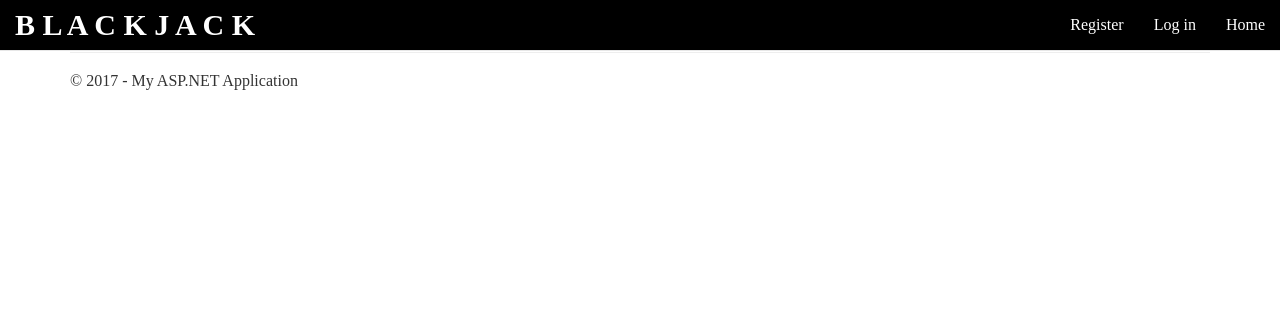
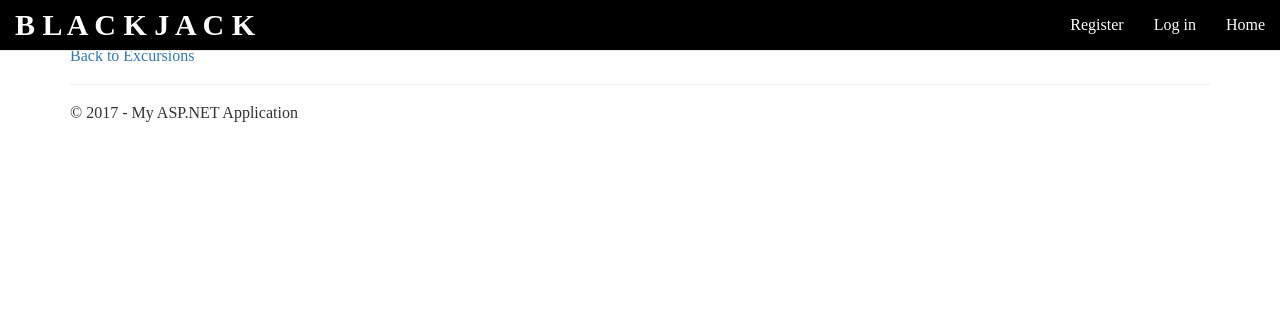
Before and after one commit to c0ldpizza/Blackjack, an ASP.NET MVC app: page /Choices/Vote in a window 1280 px wide. Shown: the top 311 px of the page. Run offline with ASP.NET Core 8 and stand-ins for ASP.NET MVC 5, Linux system fonts and the light colour scheme; data that the repository does not hold is empty; the project's own start-up code is not run, and a stand-in starts its controllers and pages; some libraries are stand-ins or nearby versions; some web fonts are replaced.

Commit message:
Minor text fixes

```diff
--- a/Blackjack/Controllers/ChoicesController.cs
+++ b/Blackjack/Controllers/ChoicesController.cs
@@ -133,6 +133,7 @@
         {
             List<Choice> ChoiceList = db.Choices.Where(x => x.ExcursionID.Equals(excID)).ToList();
             ViewBag.ChoiceList = ChoiceList;
+            ViewBag.excID = excID;
             return View();
         }
 
--- a/Blackjack/Views/Choices/Vote.cshtml
+++ b/Blackjack/Views/Choices/Vote.cshtml
@@ -19,6 +19,8 @@
         </div>
     }
 </div>
+<br/>
+@Html.ActionLink("Back to Excursions", "../Excursions/Index", new { id = ViewBag.excID })
 
 <script type="text/javascript">
     function TallyVote()
```
Also changed, not shown: Blackjack/Views/Excursions/Index.cshtml (+5 -3 lines).
